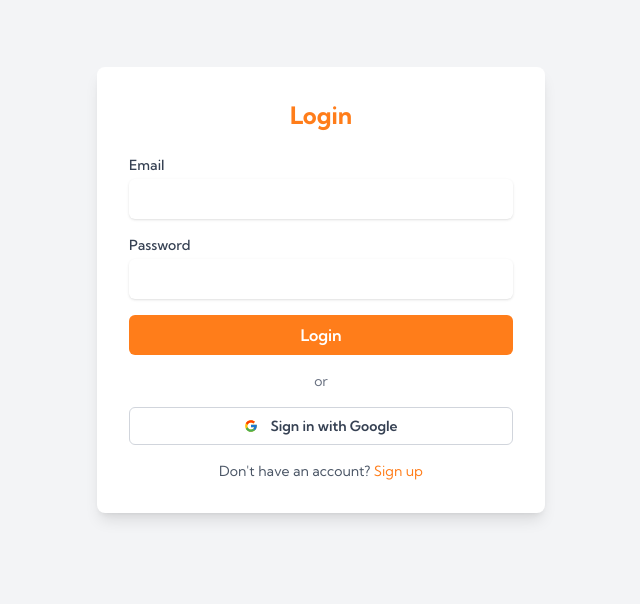
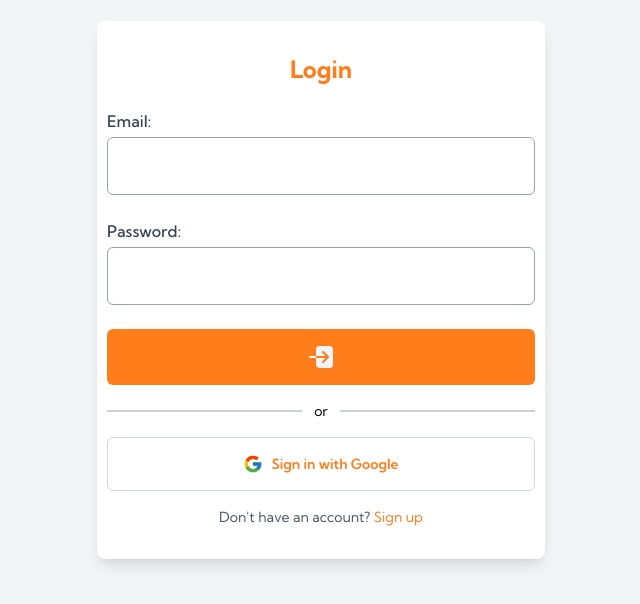
Before and after one commit to khennyboy/shoe-store, a Next.js app: page /login in a window 1280 px wide. Shown: the part 110-714 px from the top of the page, without its empty margins (319-959 px from the left). Built offline with nearby package versions, Linux system fonts and the light colour scheme.

Commit message:
loginpage css fixed

```diff
--- a/app/(auth)/layout.js
+++ b/app/(auth)/layout.js
@@ -1,5 +1,7 @@
-import '../globals.css'
+import { ToastContainer } from "react-toastify";
+import "../globals.css";
 import { Kumbh_Sans } from "next/font/google";
+import 'react-toastify/dist/ReactToastify.css';
 
 const kumbh = Kumbh_Sans({
   subsets: ["latin"],
@@ -9,6 +11,7 @@ export default function AuthLayout({ children }) {
   return (
     <html lang="en">
       <body className={`${kumbh.className} `}>
+        <ToastContainer />
         <div>{children}</div>
       </body>
     </html>
--- a/app/(auth)/login/page.jsx
+++ b/app/(auth)/login/page.jsx
@@ -1,55 +1,65 @@
-'use client'
+"use client";
 import Link from "next/link";
-import { useState } from "react";
 import { FcGoogle } from "react-icons/fc";
+import { IoLogIn } from "react-icons/io5";
 
 export default function LoginPage() {
+  return (
+    <div className="flex min-h-screen items-center justify-center bg-gray-100 px-2">
+      <div className="w-full max-w-md rounded-lg bg-white px-2.5 py-8 shadow-lg">
+        <h2 className="text-dark-orange mb-6 text-center text-2xl font-bold">
+          Login
+        </h2>
 
-  return (
-    <div className="flex h-screen items-center justify-center bg-gray-100 px-4">
-      <div className="w-full max-w-md rounded-lg bg-white p-8 shadow-lg">
-        <h2 className="mb-6 text-center text-2xl font-bold text-dark-orange">Login</h2>
-
-        <form  className="space-y-4">
+        <form className="space-y-6">
           <div>
-            <label className="block text-sm font-medium text-gray-700">Email</label>
+            <label className="text block font-medium text-gray-700">
+              Email:
+            </label>
             <input
               type="email"
               required
-              className="mt-1 w-full rounded-md border-gray-300 p-2 shadow-sm focus:border-dark-orange focus:ring-dark-orange"
+              className="focus:outline-dark-orange mt-1 w-full rounded-md border-gray-400 px-1 py-4 border-1 focus:border-0 outline-0 focus:outline-2"
             />
           </div>
 
           <div>
-            <label className="block text-sm font-medium text-gray-700">Password</label>
+            <label className="text block font-medium text-gray-700">
+              Password:
+            </label>
             <input
               type="password"
               required
-              className="mt-1 w-full rounded-md border-gray-300 p-2 shadow-sm focus:border-dark-orange focus:ring-dark-orange"
+              className="focus:outline-dark-orange mt-1 w-full rounded-md border-gray-400 px-1 py-4 border-1 focus:border-0 outline-0 focus:outline-2"
             />
           </div>
 
           <button
             type="submit"
-            className="w-full rounded-md bg-dark-orange py-2 font-semibold text-white transition-all hover:bg-dark-orange/80"
+            className="bg-dark-orange ring-dark-orange hover:bg-dark-orange/80 flex w-full cursor-pointer items-center justify-center gap-3 rounded-md py-4 text-center text-sm font-semibold text-white ring-offset-2 ring-offset-white transition-all duration-200 ease-linear focus:ring-1 sm:py-3 lg:font-bold"
           >
-            Login
+
+            <IoLogIn className="size-8 fill-gray-100"/>
           </button>
         </form>
 
-        <div className="my-4 flex items-center justify-center">
-          <span className="text-sm text-gray-500">or</span>
+        <div className="relative my-4 flex items-center justify-center">
+          <div className="absolute top-1/2 left-0 h-[1px] w-full -translate-y-1/2 bg-gray-400"></div>
+          <span className="relative bg-white px-3 text-sm">
+            or
+          </span>
         </div>
 
-        <button
-          className="flex w-full items-center justify-center gap-3 rounded-md border border-gray-300 bg-white py-2 text-sm font-semibold text-gray-700 transition-all hover:bg-gray-200"
-        >
-          <FcGoogle/>
+        <button className="text-dark-orange flex w-full cursor-pointer items-center justify-center gap-2 rounded-md border border-gray-300 bg-white py-4 text-sm font-semibold transition-all hover:bg-gray-200">
+          <FcGoogle className="size-5" />
           Sign in with Google
         </button>
 
         <p className="mt-4 text-center text-sm text-gray-600">
-          Don&#39;t have an account? <Link href="/signup" className="text-dark-orange hover:underline">Sign up</Link>
+          Don&#39;t have an account?{" "}
+          <Link href="/signup" className="text-dark-orange hover:underline">
+            Sign up
+          </Link>
         </p>
       </div>
     </div>
--- a/app/(auth)/signup/page.jsx
+++ b/app/(auth)/signup/page.jsx
@@ -1,5 +1,6 @@
 import Link from "next/link";
 import { FcGoogle } from "react-icons/fc";
+
 export default function SignUpPage() {
   return (
     <div className="flex min-h-screen items-center justify-center bg-gray-100 p-4">
--- a/app/(main)/layout.js
+++ b/app/(main)/layout.js
@@ -3,6 +3,8 @@ import "../globals.css";
 import Provider from "../_components/queryClient";
 import Footer from "../_components/footer";
 import Nav from "../_components/nav";
+import { ToastContainer } from "react-toastify";
+import 'react-toastify/dist/ReactToastify.css';
 
 const kumbh = Kumbh_Sans({
   subsets: ["latin"],
@@ -24,8 +26,8 @@ export default function RootLayout({ children }) {
     <Provider>
       <html lang="en">
         <body className={`${kumbh.className} `}>
+          <ToastContainer />
           <Nav />
-
           <div className="mt-28 mb-16 px-4 md:mt-32 md:mb-[5rem] md:px-8 lg:mt-36 xl:px-12">
             {children}
           </div>
--- a/app/(main)/page.jsx
+++ b/app/(main)/page.jsx
@@ -8,7 +8,7 @@ import { useProducts } from "../hooks/useProduct";
 import Loader from "../loading";
 import Dummy from "../_components/dummy";
 import AllProduct from "../_components/allProduct";
-import toast from "react-hot-toast";
+
 
 export default function HomePage() {
   const searchParams = useSearchParams();
--- a/app/_components/detail2.jsx
+++ b/app/_components/detail2.jsx
@@ -37,11 +37,11 @@ export default function Detail2() {
       </div>
       <div className="grid grid-cols-1 gap-5 sm:grid-cols-2">
         <div className="mt-4 flex items-center rounded-lg bg-gray-200 py-3 sm:mt-0">
-          <button className="px-4">
+          <button className="px-4 cursor-pointer ">
             <Image src={minus} alt="minus-icon" />
           </button>
           <span className="flex-1 text-center">23</span>
-          <button className="px-4">
+          <button className="px-4 cursor-pointer">
             <Image src={plus} alt="plus-icon" />
           </button>
         </div>
--- a/app/_components/dummy.jsx
+++ b/app/_components/dummy.jsx
@@ -7,7 +7,6 @@ import { useEffect } from "react";
 import Link from "next/link";
 import produt1 from "@/public/image-product-2.jpg";
 import { IoCart } from "react-icons/io5";
-import toast from "react-hot-toast";
 
 export default function Dummy() {
   const searchParams = useSearchParams();
--- a/app/_components/nav.jsx
+++ b/app/_components/nav.jsx
@@ -10,7 +10,6 @@ import { GrClose, GrMenu } from "react-icons/gr";
 import { SiNike } from "react-icons/si";
 import { SiPuma } from "react-icons/si";
 import { CgAdidas } from "react-icons/cg";
-import toast from "react-hot-toast";
 
 const navLinks = [
   { name: "Collections", path: "/" },
--- a/package.json
+++ b/package.json
@@ -16,7 +16,6 @@
     "punycode": "^2.3.1",
     "react": "^19.0.0",
     "react-dom": "^19.0.0",
-    "react-hot-toast": "^2.5.2",
     "react-icons": "^5.5.0",
     "react-spinners": "^0.15.0",
     "react-toastify": "^11.0.5"
```
Also changed, not shown: 1 other file (tests, documents, lock files or other folders). Lines whose indentation alone changed are shown as unchanged.
